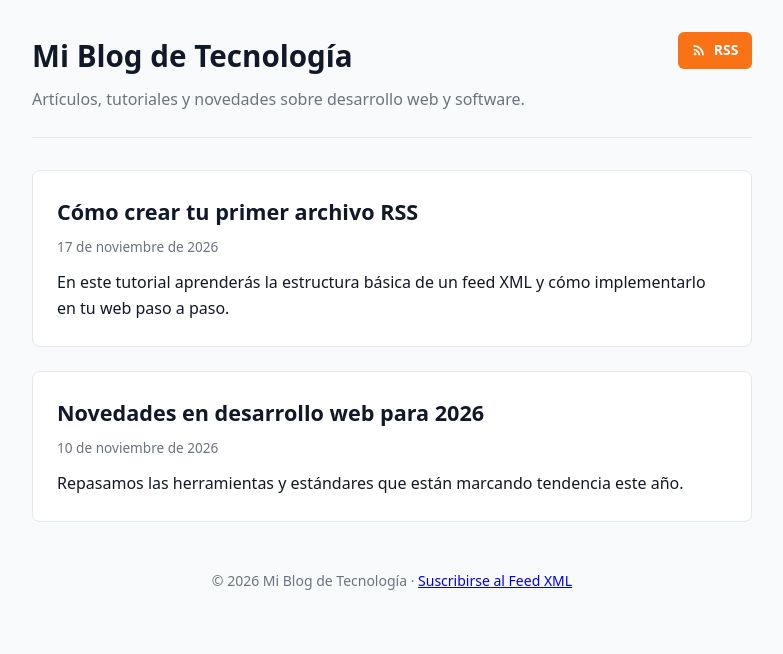
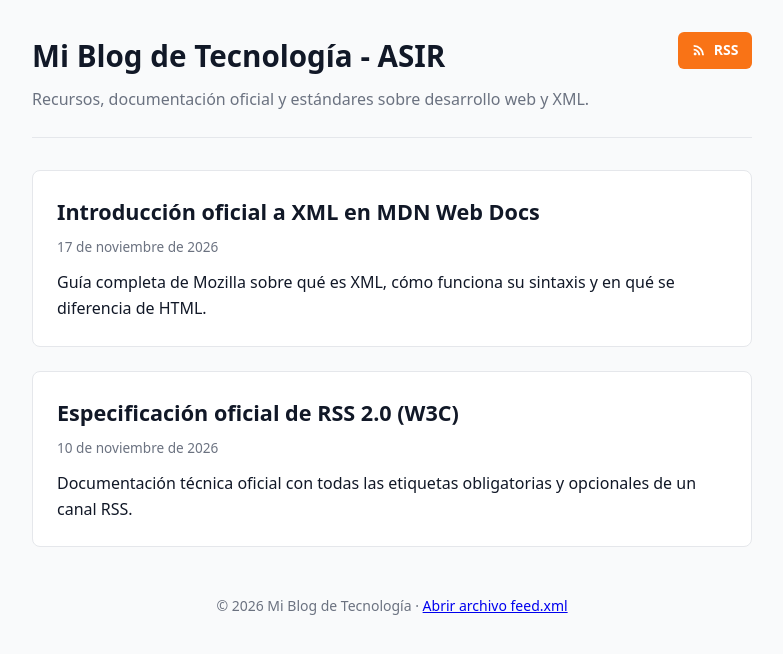
Before and after one commit to olgacabo08/WEB-GITHUB, a plain HTML site: page index.html in a window 1280 px wide. Shown: the whole page, without its empty margins (248-1031 px from the left). Drawn offline with Linux system fonts and the light colour scheme.

Commit message:
Update blog title and description in index.html

```diff
--- a/index.html
+++ b/index.html
@@ -3,11 +3,11 @@
 <head>
   <meta charset="UTF-8">
   <meta name="viewport" content="width=device-width, initial-scale=1.0">
-  <title>Mi Blog de Tecnología</title>
-  <meta name="description" content="Artículos, tutoriales y novedades sobre desarrollo web y software.">
+  <title>Mi Blog de Tecnología - ASIR</title>
+  <meta name="description" content="Recursos, documentación oficial y estándares sobre desarrollo web y XML.">
 
-  <!-- Etiqueta clave para que navegadores y lectores RSS detecten el feed automáticamente -->
-  <link rel="alternate" type="application/rss+xml" title="Mi Blog de Tecnología - RSS" href="https://www.ejemplo.com/feed.xml">
+  <!-- Autodescubrimiento con ruta relativa -->
+  <link rel="alternate" type="application/rss+xml" title="Mi Blog de Tecnología - RSS" href="feed.xml">
 
   <style>
     :root {
@@ -77,6 +77,7 @@
     }
     article h2 a:hover {
       color: var(--accent);
+      text-decoration: underline;
     }
     time {
       display: block;
@@ -99,11 +100,11 @@
 
   <header>
     <div>
-      <h1>Mi Blog de Tecnología</h1>
-      <p>Artículos, tutoriales y novedades sobre desarrollo web y software.</p>
+      <h1>Mi Blog de Tecnología - ASIR</h1>
+      <p>Recursos, documentación oficial y estándares sobre desarrollo web y XML.</p>
     </div>
-    <!-- Enlace visible al archivo feed.xml -->
-    <a href="/feed.xml" class="rss-btn" title="Suscribirse vía RSS">
+    <!-- Ruta relativa sin barra inicial para que abra tu feed.xml en GitHub Pages -->
+    <a href="feed.xml" class="rss-btn" title="Ver archivo feed.xml">
       <svg width="16" height="16" viewBox="0 0 24 24" fill="currentColor">
         <path d="M6.18 15.64a2.18 2.18 0 0 1 2.18 2.18C8.36 19 7.38 20 6.18 20C5 20 4 19 4 17.82a2.18 2.18 0 0 1 2.18-2.18M4 4.44A15.56 15.56 0 0 1 19.56 20h-2.83A12.73 12.73 0 0 0 4 7.27V4.44m0 5.66a9.9 9.9 0 0 1 9.9 9.9h-2.83A7.07 7.07 0 0 0 4 12.93V10.1Z"/>
       </svg>
@@ -112,23 +113,23 @@
   </header>
 
   <main>
-    <!-- Primer artículo (coincide con el primer <item> del XML) -->
+    <!-- Primera noticia con enlace real -->
     <article>
-      <h2><a href="https://www.ejemplo.com/blog/crear-archivo-rss">Cómo crear tu primer archivo RSS</a></h2>
-      <time datetime="2026-11-17T07:30:00+01:00">17 de noviembre de 2026</time>
-      <p>En este tutorial aprenderás la estructura básica de un feed XML y cómo implementarlo en tu web paso a paso.</p>
+      <h2><a href="https://developer.mozilla.org/es/docs/Web/XML/XML_introduction" target="_blank" rel="noopener">Introducción oficial a XML en MDN Web Docs</a></h2>
+      <time datetime="2026-11-17T08:30:00+01:00">17 de noviembre de 2026</time>
+      <p>Guía completa de Mozilla sobre qué es XML, cómo funciona su sintaxis y en qué se diferencia de HTML.</p>
     </article>
 
-    <!-- Segundo artículo (coincide con el segundo <item> del XML) -->
+    <!-- Segunda noticia con enlace real -->
     <article>
-      <h2><a href="https://www.ejemplo.com/blog/novedades-web-2026">Novedades en desarrollo web para 2026</a></h2>
+      <h2><a href="https://validator.w3.org/feed/docs/rss2.html" target="_blank" rel="noopener">Especificación oficial de RSS 2.0 (W3C)</a></h2>
       <time datetime="2026-11-10T14:15:00+01:00">10 de noviembre de 2026</time>
-      <p>Repasamos las herramientas y estándares que están marcando tendencia este año.</p>
+      <p>Documentación técnica oficial con todas las etiquetas obligatorias y opcionales de un canal RSS.</p>
     </article>
   </main>
 
   <footer>
-    <p>© 2026 Mi Blog de Tecnología · <a href="/feed.xml">Suscribirse al Feed XML</a></p>
+    <p>© 2026 Mi Blog de Tecnología · <a href="feed.xml">Abrir archivo feed.xml</a></p>
   </footer>
 
 </body>
```
